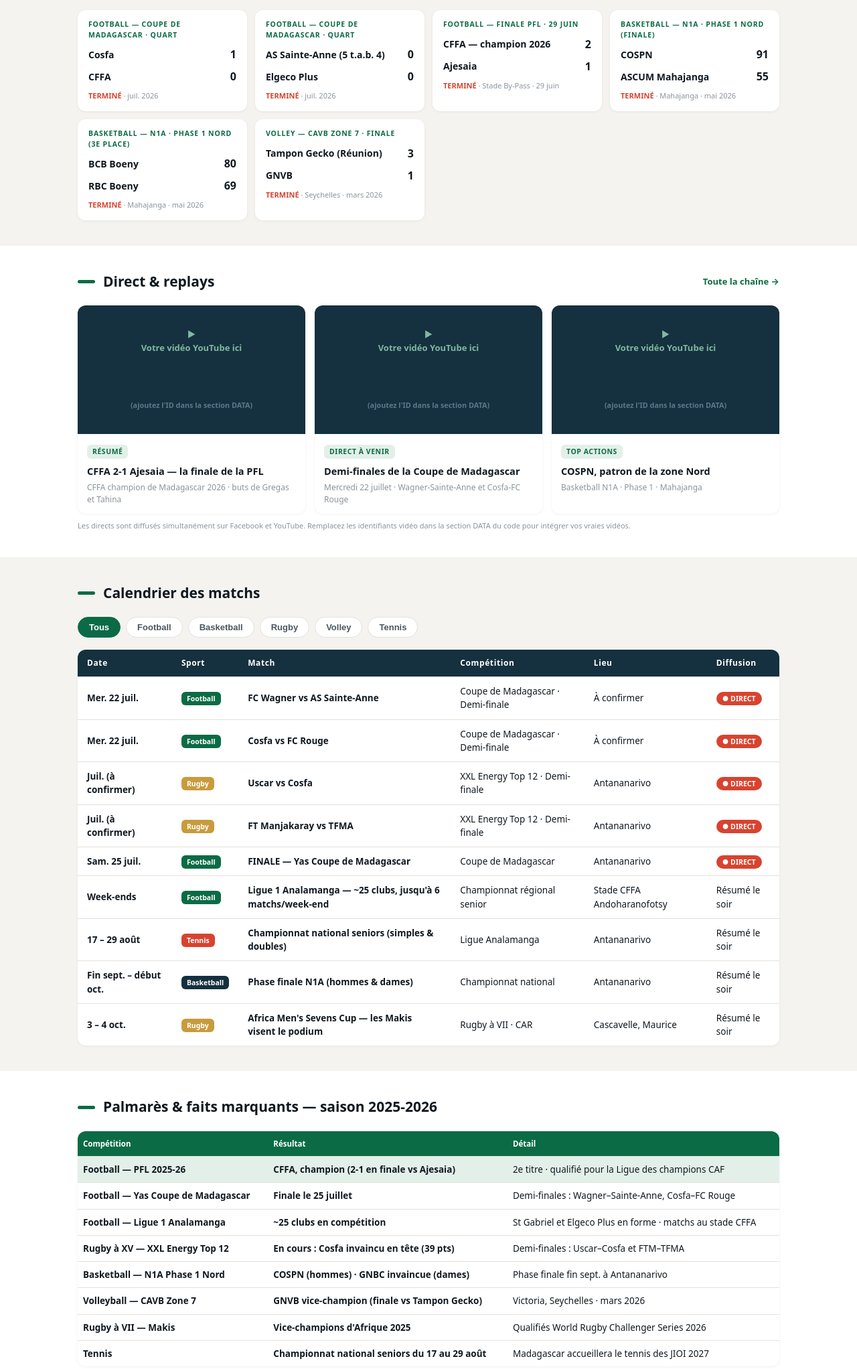
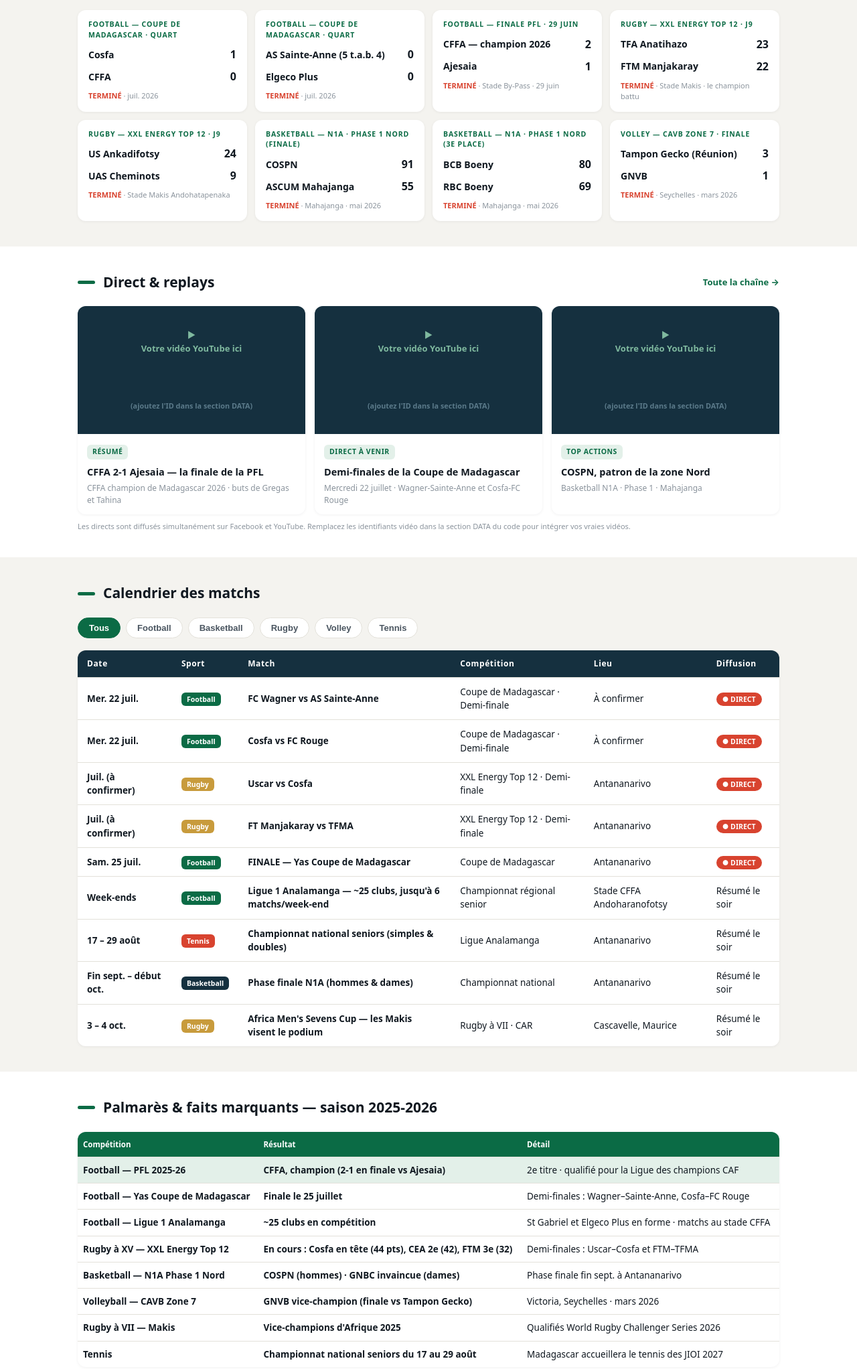
Before and after one commit to tokyreseau-hub/kianja-site, a plain HTML site: page index.html in a window 1280 px wide. Shown: the part 609-2653 px from the top of the page at 67% size. Drawn offline with Linux system fonts and the light colour scheme.

Commit message:
scores rugby top12

```diff
--- a/index.html
+++ b/index.html
@@ -342,6 +342,8 @@
   {sport:"foot",  comp:"Coupe de Madagascar · Quart", a:"Cosfa", sa:1, b:"CFFA", sb:0, st:"juil. 2026"},
   {sport:"foot",  comp:"Coupe de Madagascar · Quart", a:"AS Sainte-Anne (5 t.a.b. 4)", sa:0, b:"Elgeco Plus", sb:0, st:"juil. 2026"},
   {sport:"foot",  comp:"Finale PFL · 29 juin", a:"CFFA — champion 2026", sa:2, b:"Ajesaia", sb:1, st:"Stade By-Pass · 29 juin"},
+  {sport:"rugby", comp:"XXL Energy Top 12 · J9", a:"TFA Anatihazo", sa:23, b:"FTM Manjakaray", sb:22, st:"Stade Makis · le champion battu"},
+  {sport:"rugby", comp:"XXL Energy Top 12 · J9", a:"US Ankadifotsy", sa:24, b:"UAS Cheminots", sb:9, st:"Stade Makis Andohatapenaka"},
   {sport:"basket",comp:"N1A · Phase 1 Nord (finale)", a:"COSPN", sa:91, b:"ASCUM Mahajanga", sb:55, st:"Mahajanga · mai 2026"},
   {sport:"basket",comp:"N1A · Phase 1 Nord (3e place)", a:"BCB Boeny", sa:80, b:"RBC Boeny", sb:69, st:"Mahajanga · mai 2026"},
   {sport:"volley",comp:"CAVB Zone 7 · Finale", a:"Tampon Gecko (Réunion)", sa:3, b:"GNVB", sb:1, st:"Seychelles · mars 2026"},
@@ -372,7 +374,7 @@
   ["Football — PFL 2025-26", "CFFA, champion (2-1 en finale vs Ajesaia)", "2e titre · qualifié pour la Ligue des champions CAF"],
   ["Football — Yas Coupe de Madagascar", "Finale le 25 juillet", "Demi-finales : Wagner–Sainte-Anne, Cosfa–FC Rouge"],
   ["Football — Ligue 1 Analamanga", "~25 clubs en compétition", "St Gabriel et Elgeco Plus en forme · matchs au stade CFFA"],
-  ["Rugby à XV — XXL Energy Top 12", "En cours : Cosfa invaincu en tête (39 pts)", "Demi-finales : Uscar–Cosfa et FTM–TFMA"],
+  ["Rugby à XV — XXL Energy Top 12", "En cours : Cosfa en tête (44 pts), CEA 2e (42), FTM 3e (32)", "Demi-finales : Uscar–Cosfa et FTM–TFMA"],
   ["Basketball — N1A Phase 1 Nord", "COSPN (hommes) · GNBC invaincue (dames)", "Phase finale fin sept. à Antananarivo"],
   ["Volleyball — CAVB Zone 7", "GNVB vice-champion (finale vs Tampon Gecko)", "Victoria, Seychelles · mars 2026"],
   ["Rugby à VII — Makis", "Vice-champions d'Afrique 2025", "Qualifiés World Rugby Challenger Series 2026"],
```
